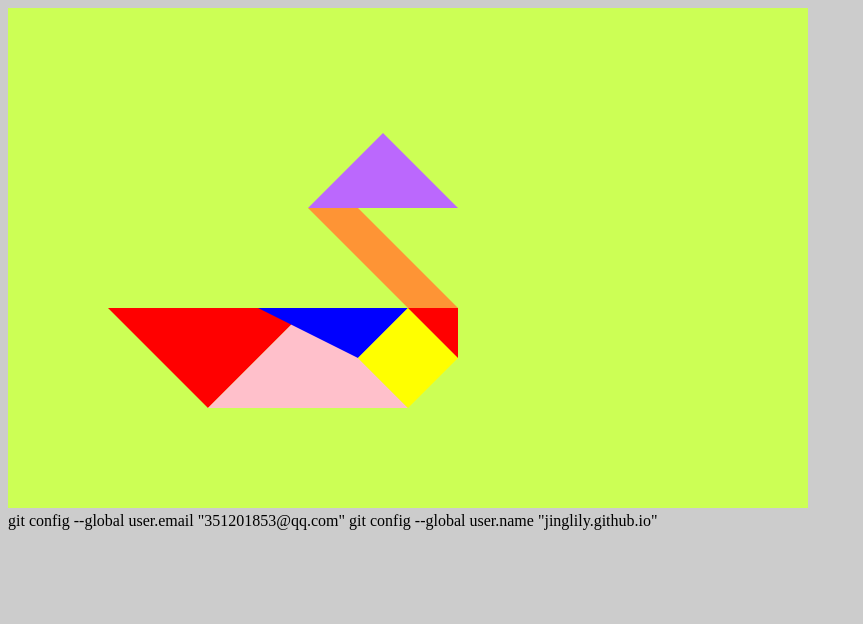
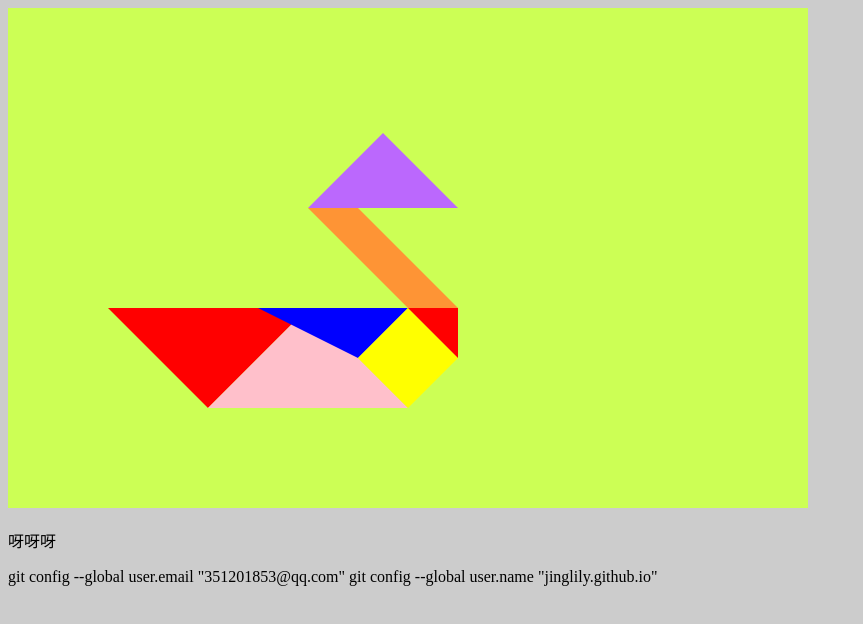
Before and after one commit to jinglily/jinglily.github.io, a plain HTML site: page canvas.html in a window 1280 px wide. Shown: the whole page, without its empty margins (0-863 px from the left). Drawn offline with Linux system fonts and the light colour scheme.

Commit message:
Update canvas.html

```diff
--- a/canvas.html
+++ b/canvas.html
@@ -12,6 +12,7 @@
 	<div>
 		<canvas id="myCanvas" width="800" height="500"></canvas>
 	</div>
+	<p>呀呀呀</p>
 <script type="text/javascript">
 	window.onload = function(){
 		function G(sId){
```
